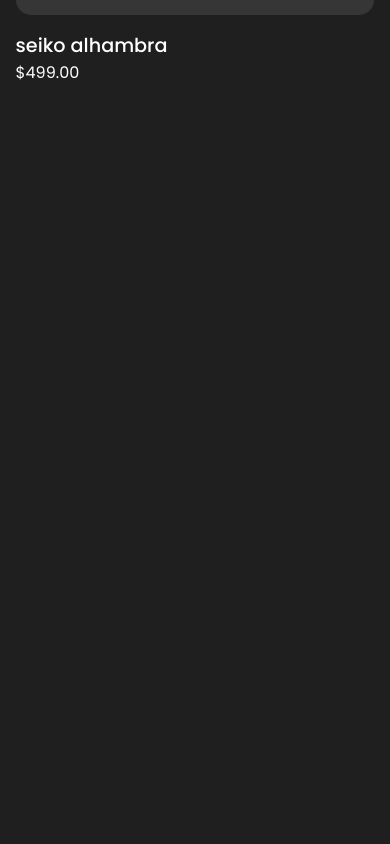
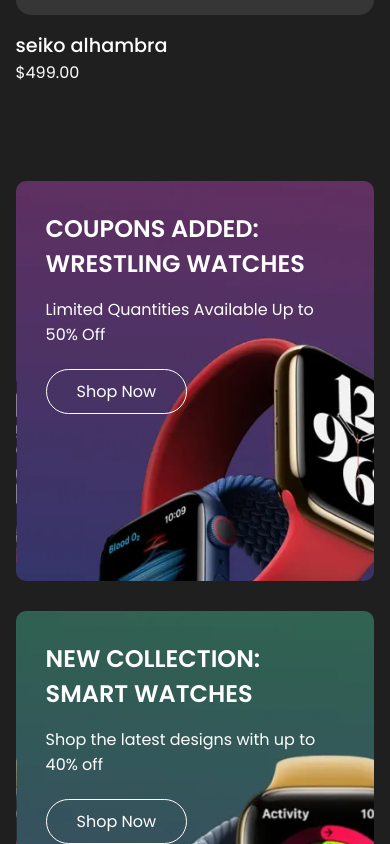
Before and after one commit to zhassan2312/Ghari.com, a React (Create React App) app: page / in a window 390 px wide. Shown: the part 4080-4924 px from the top of the page. Before the commit the page ends 4213 px from the top, so only its background shows below. Built offline with nearby package versions, Linux system fonts and the light colour scheme.

Commit message:
Banner Section
Implemented Banner Section and added drop shadow banners

```diff
--- /dev/null
+++ b/src/components/Main/Banner/Banner.css
@@ -0,0 +1,97 @@
+.banner
+{
+    padding: 3rem 0%;
+}
+
+.banner .row-wrapper
+{
+    width: 1440px;
+    margin: 0 auto;
+    display: flex;
+    align-items: center;
+    gap: 30px;
+}
+
+.banner .row-wrapper .box
+{
+    height: 600px;
+    background-position: center;
+    background-size: cover;
+    border-radius: 10px;
+    padding: 30px;
+}
+
+.banner .row-wrapper .box:hover
+{
+    box-shadow: 0px 0px 20px #6e6e6e;
+}
+
+.banner .row-wrapper .box .content h2
+{
+    font-size: 2rem;
+    font-weight: 600;
+    line-height: 40px;
+    margin-bottom: 1rem;
+}
+
+.banner .row-wrapper .box .content p
+{
+    font-size: 1.2rem;
+    font-weight: 400;
+    margin-bottom: 2rem;
+}
+
+.banner .row-wrapper .box .content a
+{
+    padding: 10px 30px;
+    font-size: 1rem;
+    font-weight: 400;
+    color: var(--color-white);
+    border: 1px solid var(--color-white);
+    border-radius: 30px;
+}
+
+.banner .row-wrapper .box .content a:hover
+{
+    background-color: var(--color-green);
+    color: var(--color-black);
+}
+
+@media screen and (max-width: 1440px)
+{
+    .banner
+    {
+        padding: 3rem 4%;
+    }
+    .banner .row-wrapper
+    {
+        width: 100%;
+    }
+}
+
+@media screen and (max-width: 1024px)
+{
+    .banner .row-wrapper .box .content h2
+    {
+        font-size: 1.5rem;
+        line-height: 35px;
+    }
+    .banner .row-wrapper .box .content p
+    {
+        font-size: 1rem;
+    }
+}
+
+@media screen and (max-width: 768px)
+{
+    .banner .row-wrapper
+    {
+        flex-direction: column;
+    }
+    .banner .row-wrapper .box
+    {
+        width: 100%;
+        height: 400px;
+        background-position: center;
+    }
+}
--- /dev/null
+++ b/src/components/Main/Banner/Banner.jsx
@@ -0,0 +1,27 @@
+import React from "react";
+import "./Banner.css";
+import bannerData from "../../../Data/Banner.json";
+
+const Banner = () => {
+  return (
+    <div className="banner">
+      <div className="row-wrapper">
+        {bannerData.map((box) => (
+          <div
+            className="box"
+            key={box.id}
+            style={{ backgroundImage: `url(${require(`../../../assets/${box.background}`)})` }}
+          >
+            <div className="content">
+              <h2>{box.title}</h2>
+              <p>{box.description}</p>
+              <a href={box.link}>Shop Now</a>
+            </div>
+          </div>
+        ))}
+      </div>
+    </div>
+  );
+};
+
+export default Banner;
--- a/src/components/Main/Main.jsx
+++ b/src/components/Main/Main.jsx
@@ -2,12 +2,15 @@
 import Slider from "../Main/Slider/Slider";
 import Category from "../Main/Category/Category";
 import Collection from "../Main/Collection/Collection";
+import Banner from "../Main/Banner/Banner";
+
 const Main = () => {
   return (
     <div className="main">
       <Slider />
       <Category />
       <Collection />
+      <Banner />
     </div>
   );
 };
```
